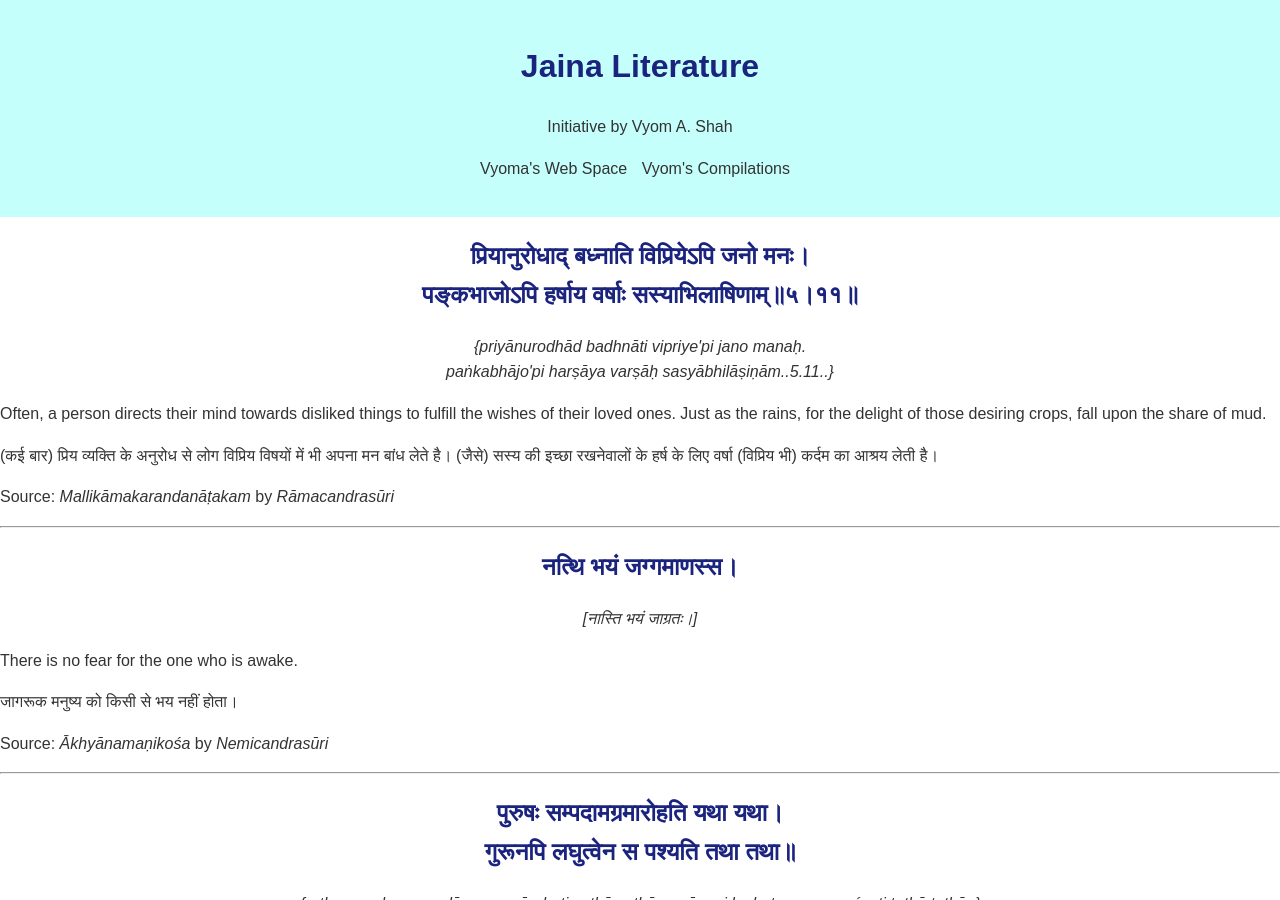
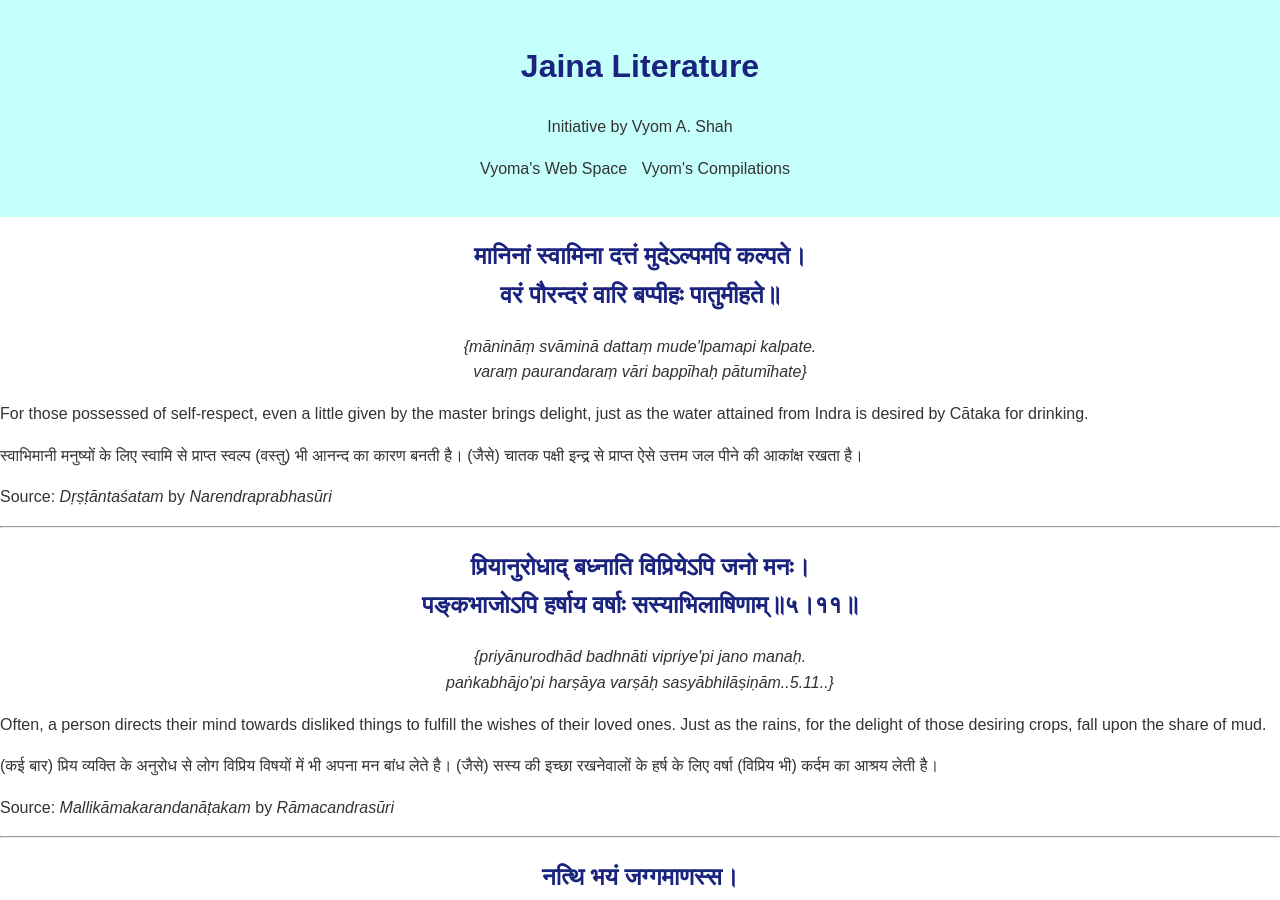
Before and after one commit to svyoma/svyoma.github.io, a Jekyll site: the page jaina-literature/dailyverse.html, which Jekyll copies as it is, in a window 1280 px wide and 900 px high. Built offline with Jekyll 4.4.1, drawn with Linux system fonts in a browser that asks for light colours; some web fonts are replaced.

Commit message:
Update dailyverse.html

```diff
--- a/jaina-literature/dailyverse.html
+++ b/jaina-literature/dailyverse.html
@@ -104,6 +104,14 @@
     </nav>
     </header>
 	<blockquote>
+<h2 style="text-align: center;"><strong>मानिनां स्वामिना दत्तं मुदेऽल्पमपि कल्पते। <br /> वरं पौरन्दरं वारि बप्पीहः पातुमीहते॥</strong></h2>
+</blockquote>
+<p style="text-align: center;"><em>{mānināṃ svāminā dattaṃ mude'lpamapi kalpate. <br /> varaṃ paurandaraṃ vāri bappīhaḥ pātumīhate}</em></p>
+<p>For those possessed of self-respect, even a little given by the master brings delight, just as the water attained from Indra is desired by Cātaka for drinking.</p>
+<p>स्वाभिमानी मनुष्यों के लिए स्वामि से प्राप्त स्वल्प (वस्तु) भी आनन्द का कारण बनती है। (जैसे) चातक पक्षी इन्द्र से प्राप्त ऐसे उत्तम जल पीने की आकांक्ष रखता है।</p>
+<p>Source: <em>Dṛṣṭāntaśatam</em> by <em>Narendraprabhasūri</em></p>
+	<hr />
+	<blockquote>
 <h2 style="text-align: center;"><strong>प्रियानुरोधाद् बध्नाति विप्रियेऽपि जनो मनः।<br />पङ्कभाजोऽपि हर्षाय वर्षाः सस्याभिलाषिणाम्॥५।११॥</strong></h2>
 </blockquote>
 <p style="text-align: center;"><em>{priyānurodhād badhnāti vipriye'pi jano manaḥ.<br /> paṅkabhājo'pi harṣāya varṣāḥ sasyābhilāṣiṇām..5.11..}</em></p>
```
